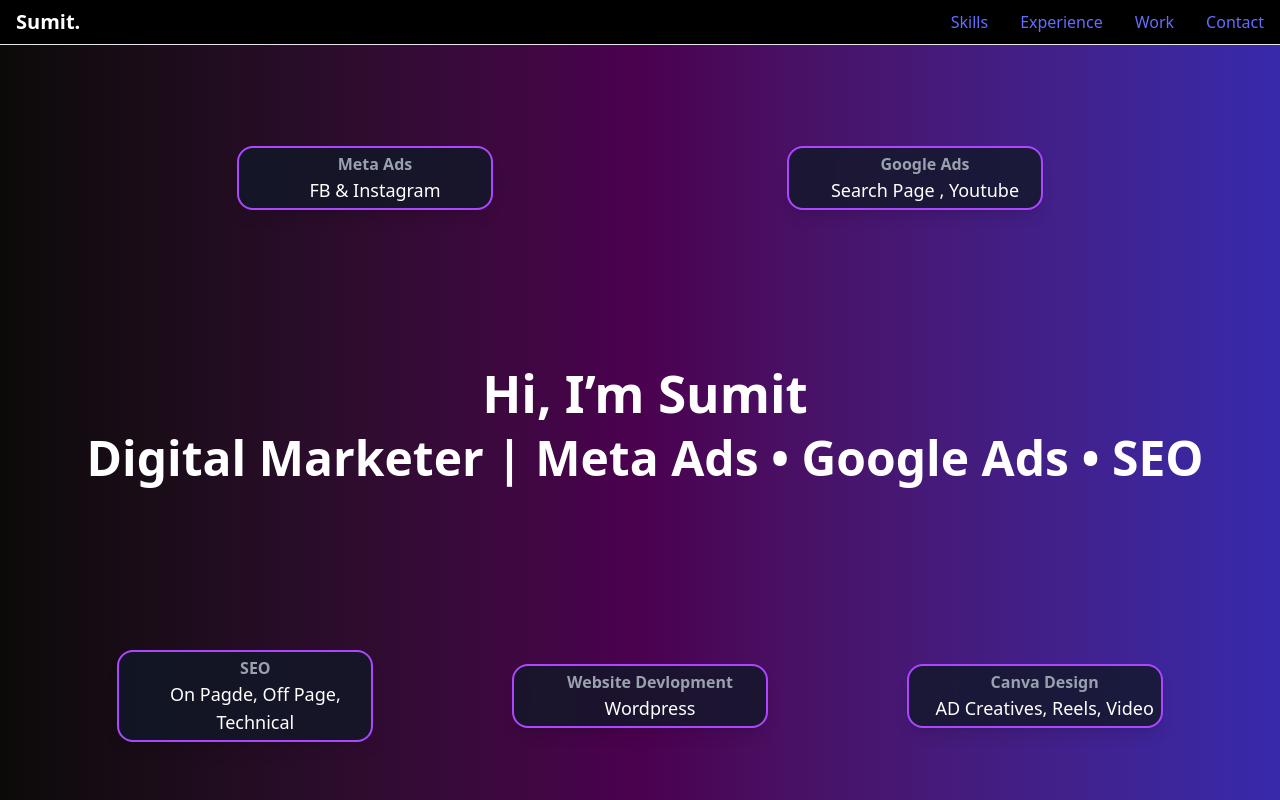
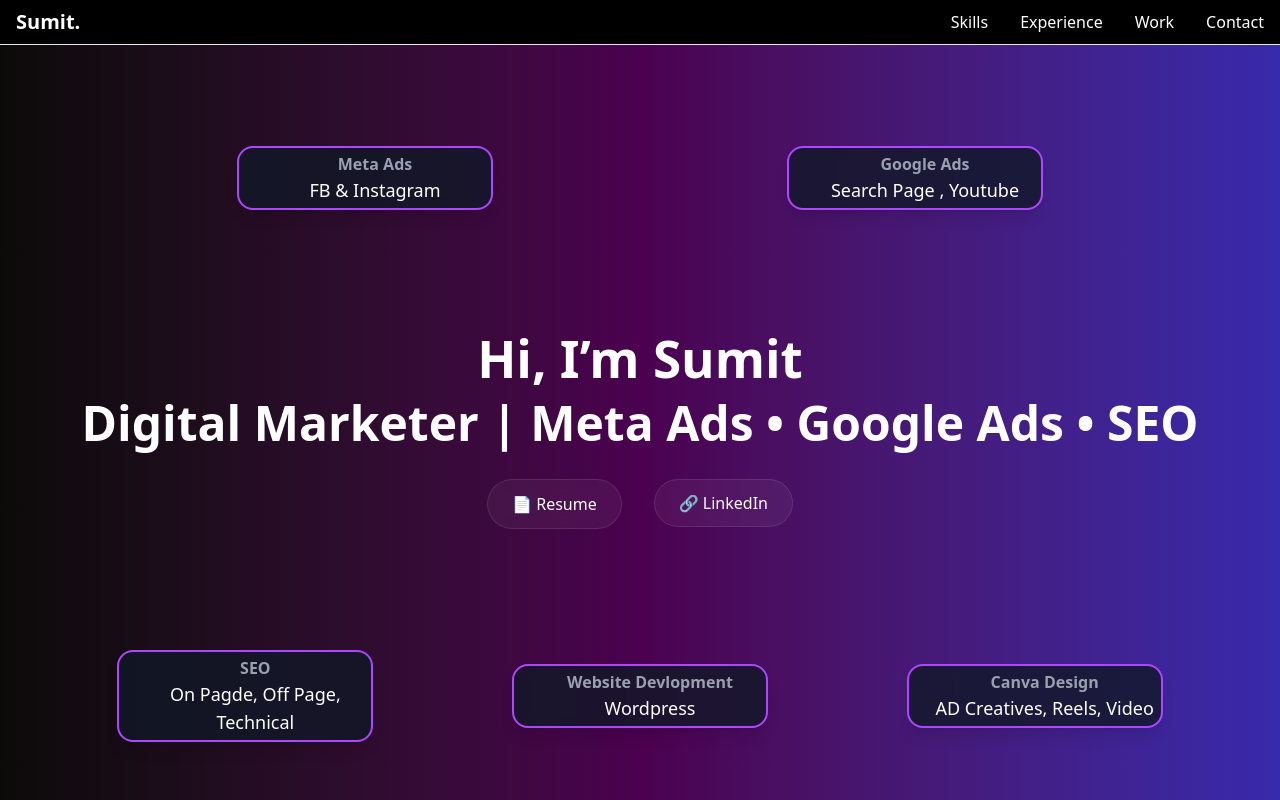
Before and after one commit to sumitb777/marketing-portfolio, a React (Vite) app: page / in a window 1280 px wide. Shown: the top 800 px of the page. Built offline with nearby package versions, Linux system fonts and the light colour scheme.

Commit message:
buttins added

```diff
--- a/src/components/About.jsx
+++ b/src/components/About.jsx
@@ -1,10 +1,13 @@
 import React from 'react'
 import AnimatedCard from './AnimatedCard'
+import DownloadButton from './DownloadButton'
+import LinkedInButton from './LinkedInButton'
 
 const About = () => {
   return (
-    <div className="relative min-h-screen overflow-hidden  flex flex-col justify-center
-     items-center border-b-3 border-b-fuchsia-600   bg-linear-to-r from-stone-950 via-fuchsia-950 to-indigo-800 ">
+    <div className="relative md:h-screen overflow-hidden  flex flex-col justify-center
+     items-center border-b-3 border-b-fuchsia-600   bg-linear-to-r from-stone-950
+      via-fuchsia-950 to-indigo-800 ">
 
       <div className=' hidden md:flex gap-3 md:w-[85vw] justify-between w-[98vw] '>
         <AnimatedCard
@@ -22,28 +25,25 @@
         />
 
       </div>
-      <section className='flex justify-center items-center  h-[55vh] ' >
+      <section className='flex flex-col justify-center items-center w-screen  min-h-[55vh] ' >
 
-        <div className='text-center ps-2.5'>
-          <h1 className='font-extrabold  text-[10vh]'>
+        <div className='text-center '>
+          <h1 className='font-extrabold sm:text-2xl  md:text-[10vh]'>
             Hi, I’m Sumit
-
           </h1>
-          <h2 className='font-extrabold text-[6vh]'>
+          <h2 className='font-extrabold sm:text-[3vh] md:text-[6vh]'>
             Digital Marketer | Meta Ads • Google Ads • SEO
           </h2>
         </div>
-        <div>
-          <div className='flex flex-col gap-5'>
-
-
-          </div>
+        <div className=' flex gap-8 mt-5'>
+          <DownloadButton />
+          <span className='mt-3'>
+            <LinkedInButton />
+          </span>
         </div>
-
       </section>
       <div className=' hidden gap-3 md:gap-24  md:flex  md:w-[85vw] w-[98vw]'>
         <AnimatedCard
-
           title="SEO"
           value="On Pagde, Off Page, Technical"
           accent="green"
@@ -55,14 +55,11 @@
           accent="green"
         />
         <AnimatedCard
-
           title="Canva Design"
           value="AD Creatives, Reels, Video"
           accent="green"
         />
-
       </div>
-
     </div>
   )
 }
--- /dev/null
+++ b/src/components/DownloadButton.jsx
@@ -0,0 +1,13 @@
+export default function DownloadButton() {
+  return (
+    <a
+      href="/Sumit Bidwe Resume ph.pdf"
+      download
+      className='px-6 py-3 rounded-full border border-white/10
+             bg-white/5 text-white backdrop-blur
+             hover:bg-[#0A66C2] transition '
+    >
+      📄  Resume
+    </a>
+  );
+}
--- a/src/components/Homepage.jsx
+++ b/src/components/Homepage.jsx
@@ -15,8 +15,8 @@
         <About />
         <Experience />
         <Projects />
-         <Info />
-<Contact/>
+        <Info />
+        <Contact />
       </section>
     </>
   )
--- /dev/null
+++ b/src/components/LinkedInButton.jsx
@@ -0,0 +1,18 @@
+import React from 'react'
+
+const LinkedInButton = () => {
+  return (
+    <div><a
+  href="https://www.linkedin.com/in/sumit-bidwe-4146252bb/"
+  target="_blank"
+  className="px-6 py-3 rounded-full border border-white/10
+             bg-white/5 text-white backdrop-blur
+             hover:bg-[#0A66C2] transition"
+>
+  🔗 LinkedIn
+</a>
+</div>
+  )
+}
+
+export default LinkedInButton
--- a/src/index.css
+++ b/src/index.css
@@ -14,14 +14,14 @@
   -moz-osx-font-smoothing: grayscale;
 }
 
-a {
+/* a {
   font-weight: 500;
   color: #646cff;
   text-decoration: inherit;
 }
 a:hover {
   color: #535bf2;
-}
+} */
 
 body {
   /* margin: 0;
```
Also changed, not shown: 1 other file (tests, documents, lock files or other folders).
